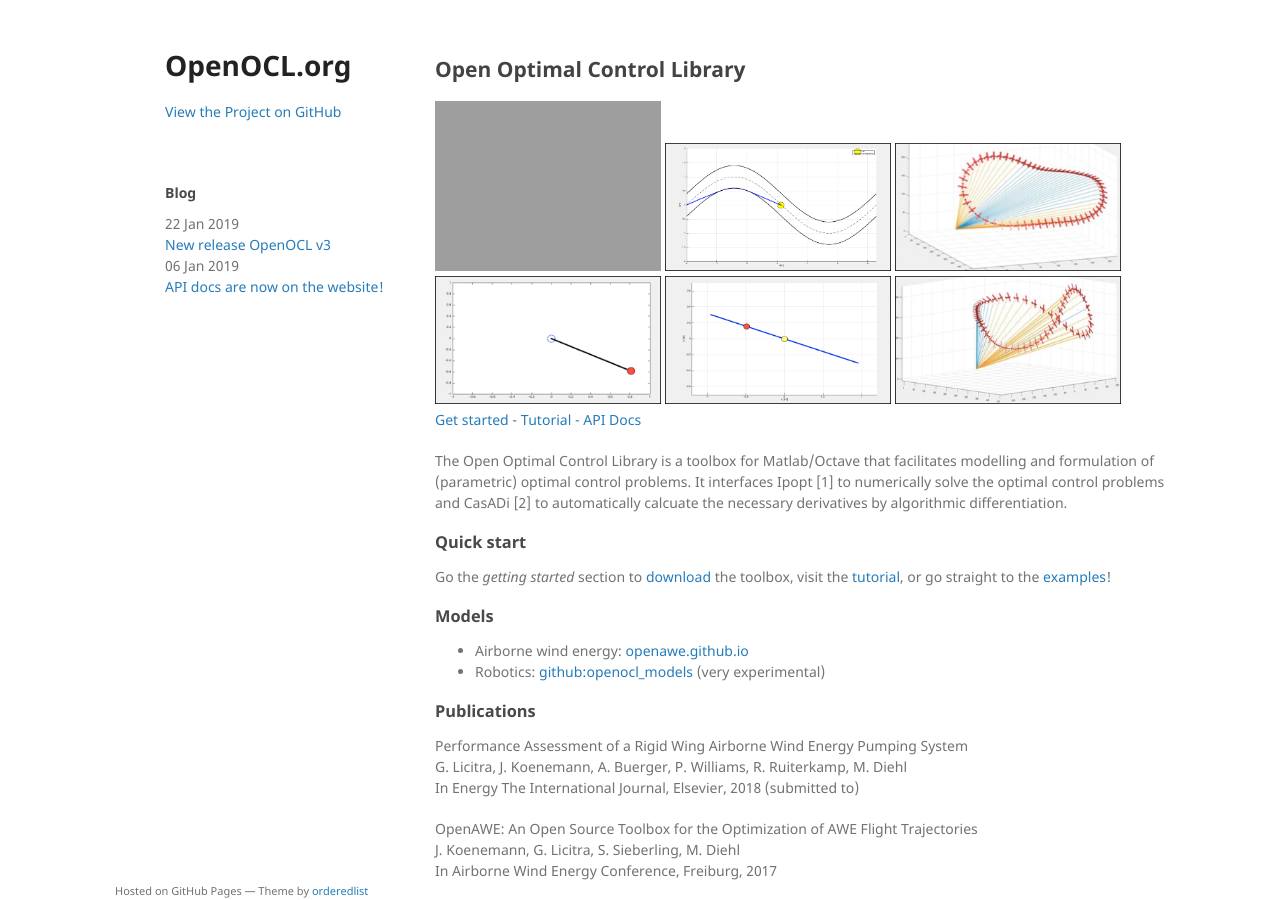
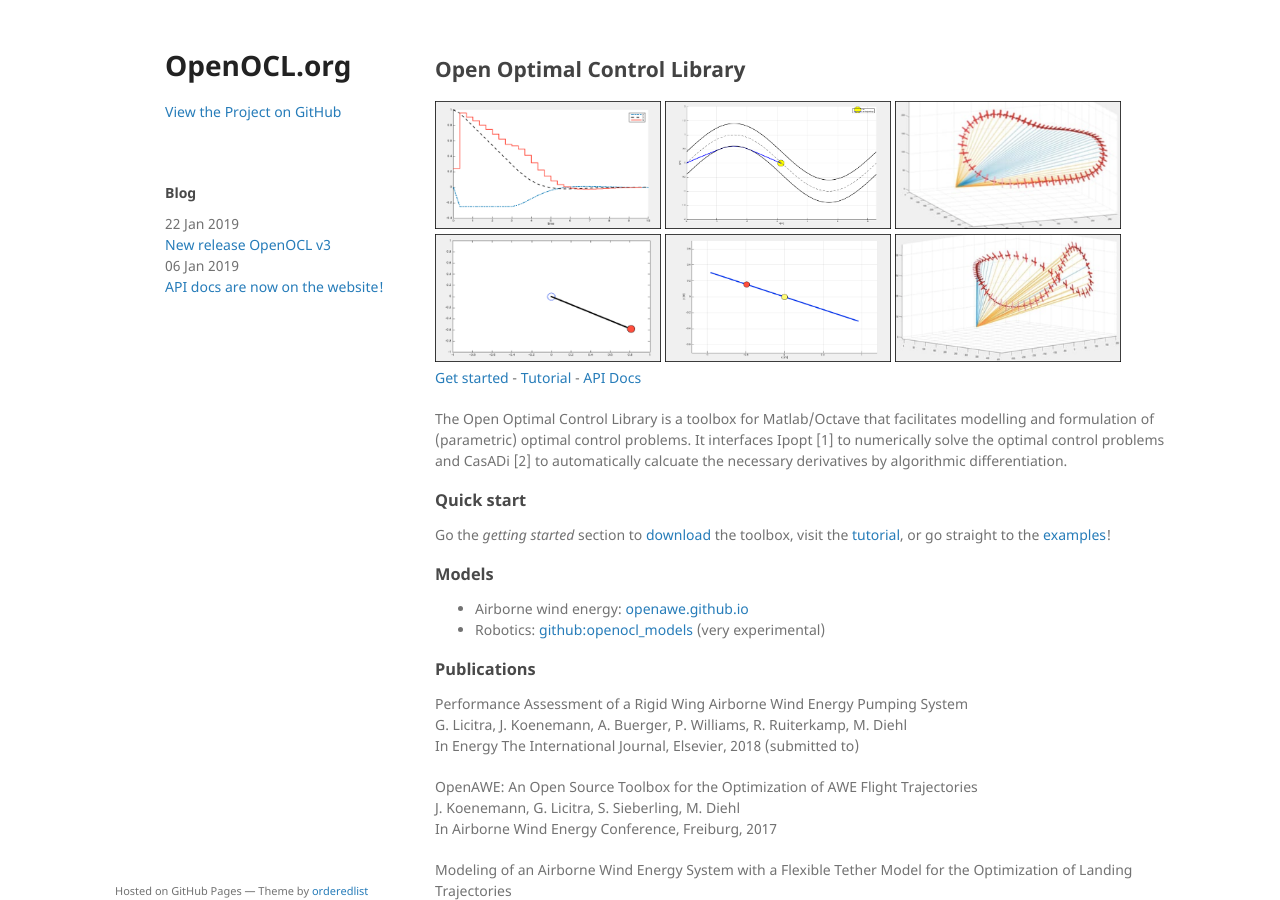
Before and after one commit to OpenOCL/openocl.github.io, a Jekyll site: the page built from index.md, in a window 1280 px wide and 900 px high. Built offline with Jekyll 4.4.1, drawn with Linux system fonts in a browser that asks for light colours; our own code applies the rules of GitHub Pages for plain Markdown files.

Commit message:
Update index.md

```diff
--- a/index.md
+++ b/index.md
@@ -1,7 +1,7 @@
 ---
 title: Open Optimal Control Library
 ---
-<img src="https://openocl.org/imgs/vdp.gif" width="31%"> <img src="https://openocl.org/imgs/car.png" width="31%"> <img src="https://openocl.org/imgs/circ.png" width="31%">
+<img src="https://openocl.org/imgs/vdp.png" width="31%"> <img src="https://openocl.org/imgs/car.png" width="31%"> <img src="https://openocl.org/imgs/circ.png" width="31%">
 <img src="https://openocl.org/imgs/pend.png" width="31%"> <img src="https://openocl.org/imgs/ballbeam.png" width="31%"> <img src="https://openocl.org/imgs/lemn.png" width="31%">
 [Get started](get-started.md) - [Tutorial](tutorial.md) - [API Docs](api-docs.md)
 
```
